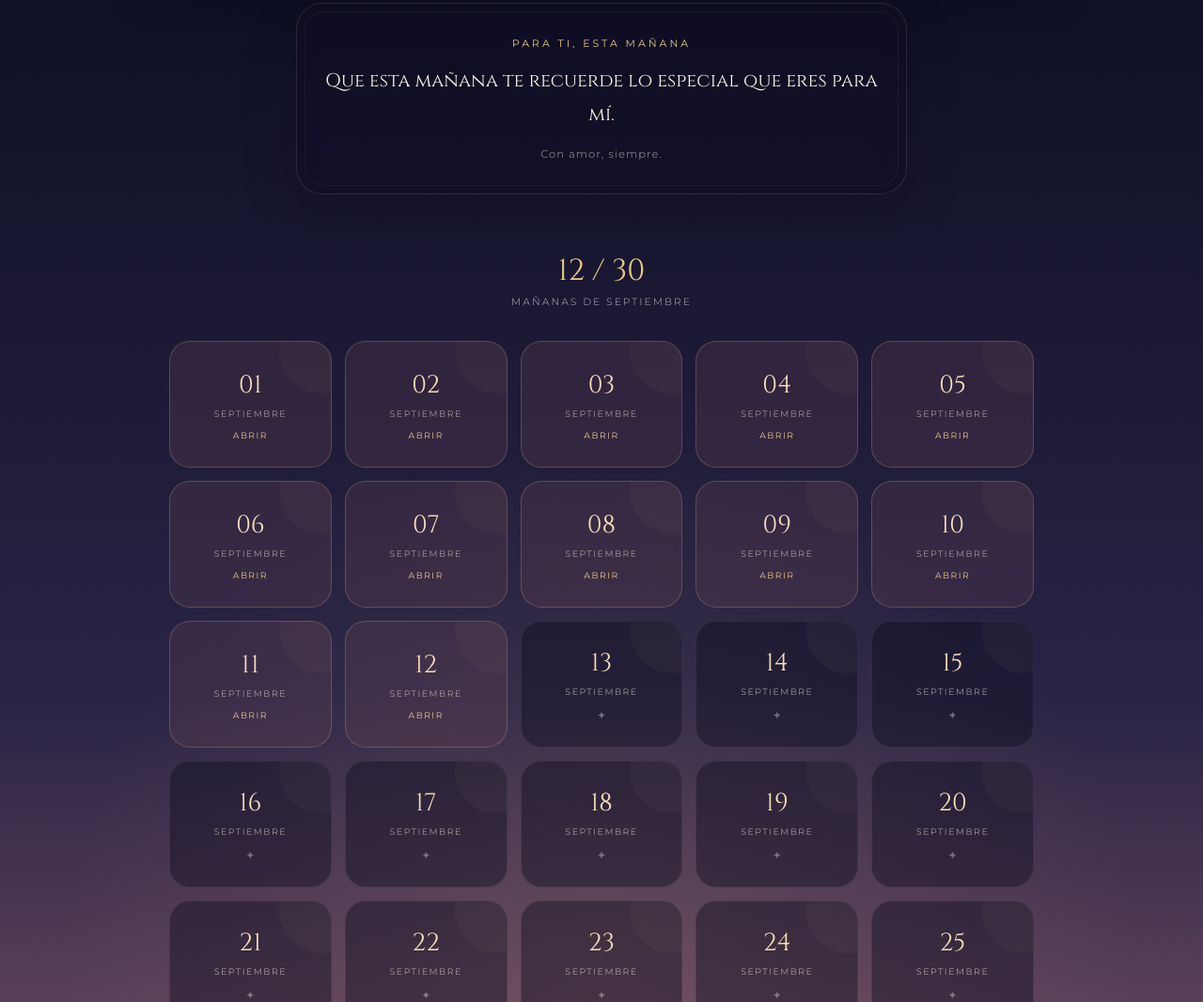
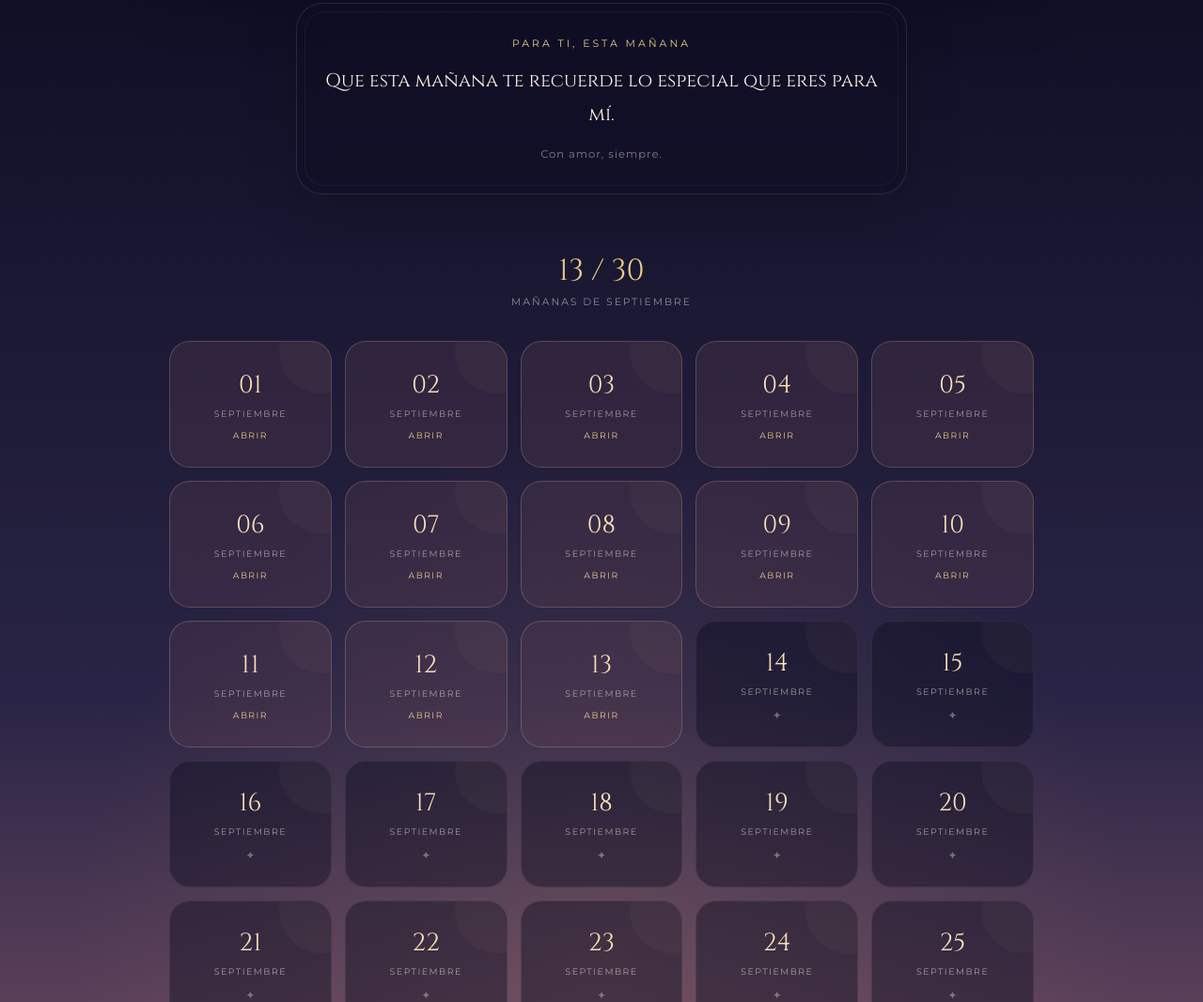
Before and after one commit to j8753741-eng/NUESTRO-SEPTIEMBRE-DEL-2026, a plain HTML site: page index.html in a window 1280 px wide. Shown: the part 751-1818 px from the top of the page at 94% size. Drawn offline with Linux system fonts and the light colour scheme.

Commit message:
Add link for Domingo 13 de septiembre 2026

```diff
--- a/index.html
+++ b/index.html
@@ -825,7 +825,7 @@ const CARTAS = [
     "https://j8753741-eng.github.io/Jueves-10-de-septiembre-del-2026---carta-/", // 10
     "https://j8753741-eng.github.io/Viernes-11-de-septiembre-del-2026---carta-/", // 11
     "https://j8753741-eng.github.io/S-bado-12-de-septiembre-del-2026---carta-/", // 12
-    "", // 13
+    "https://j8753741-eng.github.io/Domingo-13-de-septiembre-del-2026---carta/", // 13
     "", // 14
     "", // 15
     "", // 16
```
